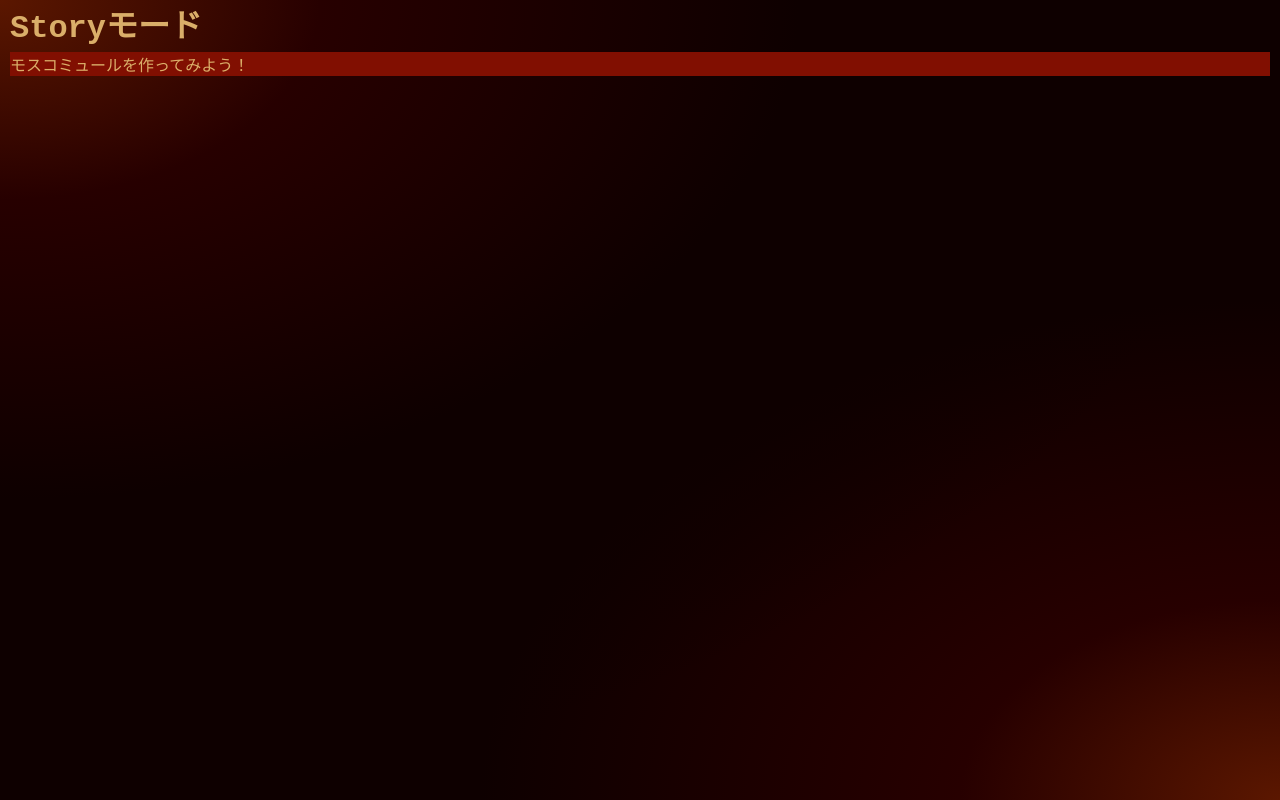
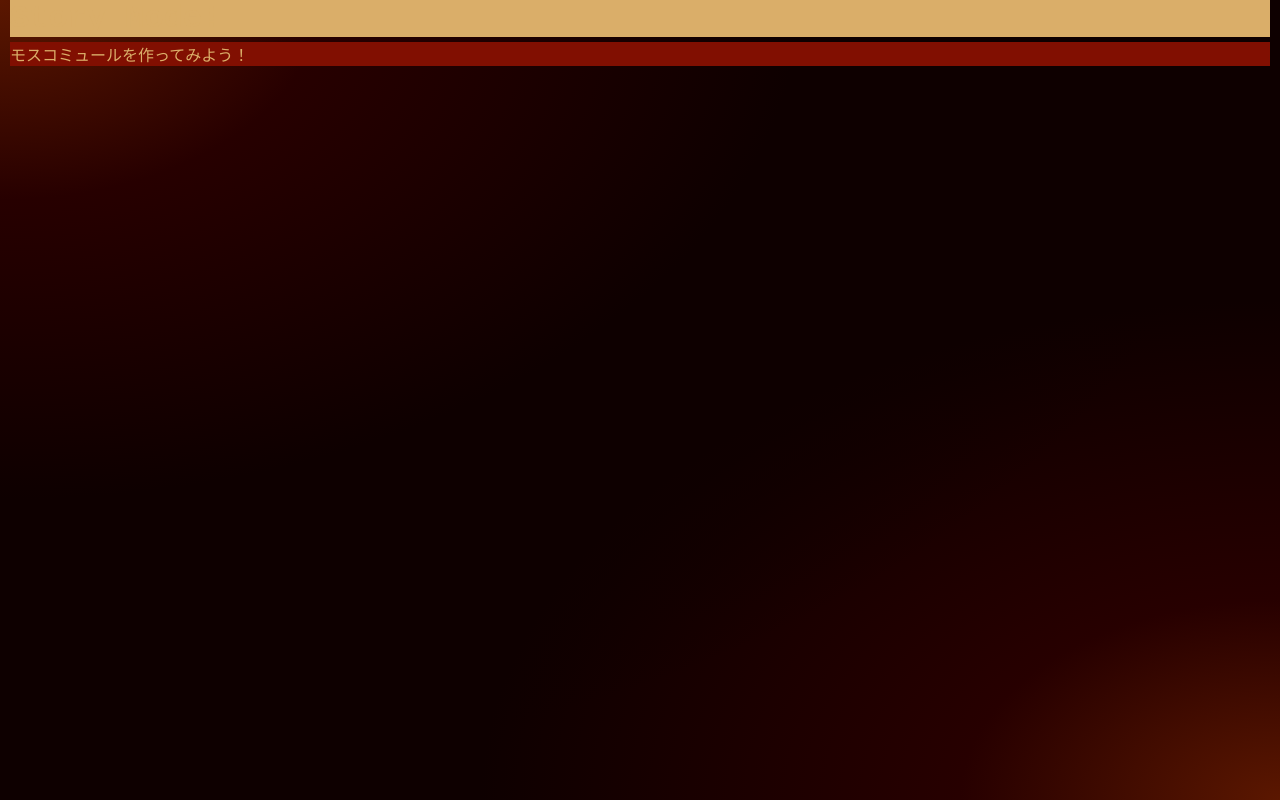
Before and after one commit to aridome222/Frontend-Tacktail, a Next.js app: page /story in a window 1280 px wide. Built offline with nearby package versions, Linux system fonts and the light colour scheme.

Commit message:
add: ストーリーモードの上部用コンポーネントを追加

```diff
--- a/src/app/story/page.tsx
+++ b/src/app/story/page.tsx
@@ -1,11 +1,12 @@
 import React from "react";
 import { StoryCard } from "./_components/StoryCard";
+import { StoryTop } from "./_components/StoryTop";
 // import styles from "./story.module.css";
 
 const Story: React.FC = () => {
   return (
     <>
-      <h1>Storyモード</h1>
+      <StoryTop />
       <StoryCard />
     </>
   );
```
